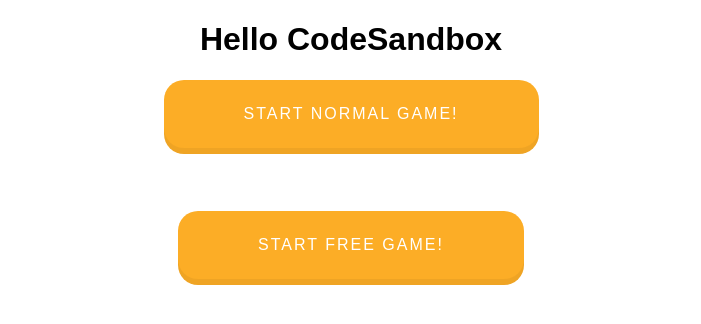
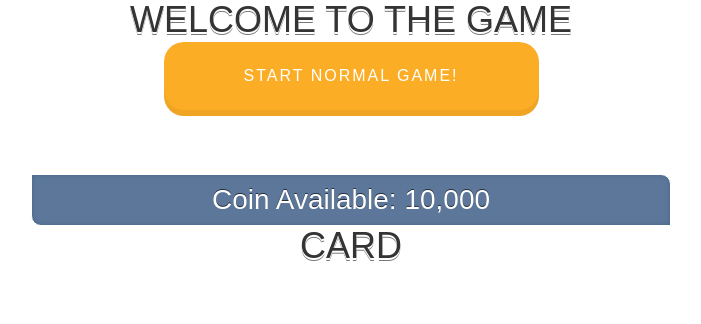
Before and after one commit to rebht78/CoinGame, a React app: page / in a window 1280 px wide. Shown: the whole page, without its empty margins (289-990 px from the left). Built offline with nearby package versions, Linux system fonts and the light colour scheme.

Commit message:
Added Card Component

```diff
--- a/public/index.html
+++ b/public/index.html
@@ -1,16 +1,18 @@
 <!DOCTYPE html>
 <html lang="en">
-
   <head>
-	<meta charset="utf-8">
-	<meta name="viewport" content="width=device-width, initial-scale=1, shrink-to-fit=no">
-	<meta name="theme-color" content="#000000">
+    <meta charset="utf-8" />
+    <meta
+      name="viewport"
+      content="width=device-width, initial-scale=1, shrink-to-fit=no"
+    />
+    <meta name="theme-color" content="#000000" />
     <!--
       manifest.json provides metadata used when your web app is added to the
       homescreen on Android. See https://developers.google.com/web/fundamentals/engage-and-retain/web-app-manifest/
     -->
-	<link rel="manifest" href="%PUBLIC_URL%/manifest.json">
-	<link rel="shortcut icon" href="%PUBLIC_URL%/favicon.ico">
+    <link rel="manifest" href="%PUBLIC_URL%/manifest.json" />
+    <link rel="shortcut icon" href="%PUBLIC_URL%/favicon.ico" />
     <!--
       Notice the use of %PUBLIC_URL% in the tags above.
       It will be replaced with the URL of the `public` folder during the build.
@@ -20,13 +22,11 @@
       work correctly both with client-side routing and a non-root public URL.
       Learn how to configure a non-root public URL by running `npm run build`.
     -->
-	<title>React App</title>
+    <title>Coin Game</title>
   </head>
 
   <body>
-	<noscript>
-		You need to enable JavaScript to run this app.
-	</noscript>
+    <noscript> You need to enable JavaScript to run this app. </noscript>
     <div id="root"></div>
     <!--
       This HTML file is a template.
@@ -39,5 +39,4 @@
       To create a production bundle, use `npm run build` or `yarn build`.
     -->
   </body>
-
 </html>
--- /dev/null
+++ b/src/components/Card.css
@@ -0,0 +1,8 @@
+.card {
+  width: 640px;
+  height: 640px;
+  margin: auto;
+  display: flex;
+  flex-wrap: wrap;
+  perspective: 1000px;
+}
--- /dev/null
+++ b/src/components/Card.js
@@ -0,0 +1,13 @@
+import React from "react";
+
+class Card extends React.Component {
+  render() {
+    return (
+      <section className="card">
+        <h1>Card</h1>
+      </section>
+    );
+  }
+}
+
+export default Card;
--- a/src/index.js
+++ b/src/index.js
@@ -1,15 +1,17 @@
 import React from "react";
 import ReactDOM from "react-dom";
 import ActionButton from "./components/ActionButton";
+import Card from "./components/Card";
 
 import "./styles.css";
 
 function App() {
   return (
     <div className="App">
-      <h1>Hello CodeSandbox</h1>
+      <h1>Welcome to THE GAME</h1>
       <ActionButton actiontext="Start Normal Game!" />
-      <ActionButton actiontext="Start Free Game!" />
+      <h2>Coin Available: 10,000</h2>
+      <Card frontImage="" backImage="" />
     </div>
   );
 }
--- a/src/styles.css
+++ b/src/styles.css
@@ -1,4 +1,34 @@
-.App {
+* {
+  padding: 0;
+  margin: 0;
+  box-sizing: border-box;
+}
+h1 {
+  font-size: 36px;
+  line-height: 40px;
+  color: #343434;
+  font-weight: normal;
   font-family: sans-serif;
+  text-transform: uppercase;
   text-align: center;
+  margin-bottom: 2px;
+  text-shadow: 0 2px white, 0 3px #777;
 }
+h2 {
+  font-weight: normal;
+  position: relative;
+  text-shadow: 0 -1px rgba(0, 0, 0, 0.6);
+  font-size: 28px;
+  line-height: 40px;
+  background: #355681;
+  background: rgba(53, 86, 129, 0.8);
+  border: 1px solid #fff;
+  padding: 5px 15px;
+  color: white;
+  width: 50%;
+  text-align: center;
+  margin: 0 auto;
+  border-radius: 0 10px 0 10px;
+  box-shadow: inset 0 0 5px rgba(53, 86, 129, 0.5);
+  font-family: "Muli", sans-serif;
+}
```
Lines whose indentation alone changed are shown as unchanged.
